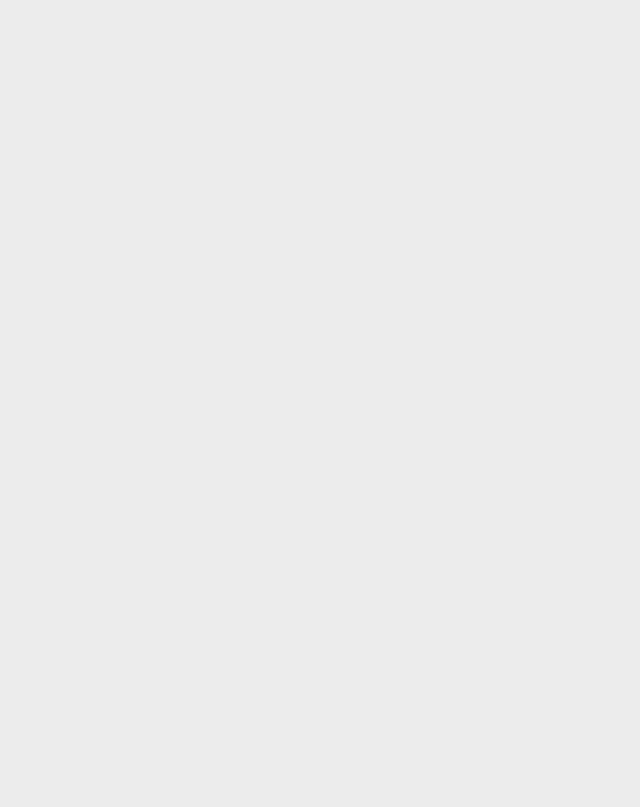
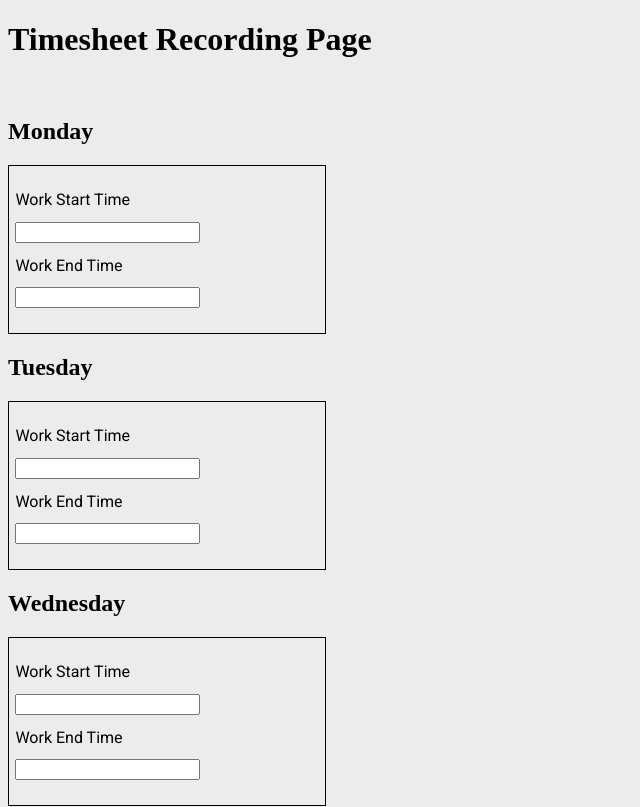
Before and after one commit to NotMash/FDM-Group-Employee-Timesheet-Portal, a React (Create React App) app in the folder frontend/: page /#/timesheet_recording_page in a window 1280 px wide. Before the commit this address had no page. Shown: the top 807 px of the page, without its empty margins (0-640 px from the left). Built offline with nearby package versions, Linux system fonts and the light colour scheme.

Commit message:
added timesheet recording page per day

```diff
--- a/frontend/src/App.js
+++ b/frontend/src/App.js
@@ -5,6 +5,7 @@ import ConsultantHomePage from "./Pages/Consultant/consultant_home_page";
 import FinanceTeamMemberHomePage from "./Pages/Finance_Team/finance_team_mem_home_page";
 import ITTechnicianHomePage from "./Pages/IT_Technician/it_technician_home_page";
 import LineManagerHomePage from "./Pages/Line_Manager/line_manager_home_page";
+import TimesheetRecordingPage from "./Pages/Consultant/timesheet_recording_page";
 
 function App()
 {
@@ -17,6 +18,7 @@ function App()
         <Route path="/finance_team_member_home_page" element={<FinanceTeamMemberHomePage/>}/>
         <Route path="/it_technician_home_page" element={<ITTechnicianHomePage/>}/>
         <Route path="/line_manager_home_page" element={<LineManagerHomePage/>}/>
+        <Route path="/timesheet_recording_page" element={<TimesheetRecordingPage/>}/>
       </Routes>
     </HashRouter>
   )
--- a/frontend/src/Components/Consultant_Home_Page/ConsultantLinks.js
+++ b/frontend/src/Components/Consultant_Home_Page/ConsultantLinks.js
@@ -4,7 +4,7 @@ function ConsultantLinks(){
     return(
         <>
             <nav>
-                <Link to=""><p>Record Times</p></Link>
+                <Link to="/timesheet_recording_page"><p>Create Timesheet</p></Link>
                 <Link to=""><p>View Timesheet</p></Link>
                 <Link to=""><p>View Saved Timesheets</p></Link>
                 <Link to="/"><p>Back</p></Link>
--- a/frontend/src/Components/LoginForm/LoginForm.js
+++ b/frontend/src/Components/LoginForm/LoginForm.js
@@ -41,6 +41,7 @@ function LoginForm()
                             <option>Consultant</option>
                             <option>Line Manager</option>
                             <option>Finance Team Member</option>
+                            <option>IT Technician</option>
                         </select>
                     </li>
                     <li>
--- /dev/null
+++ b/frontend/src/Components/Timesheet_Recording_Page/Day_Header/day_header.js
@@ -0,0 +1,9 @@
+function DayHeader(props){
+    return(
+        <>
+            <h2>{props.day}</h2>
+        </>
+    )
+}
+
+export default DayHeader
--- /dev/null
+++ b/frontend/src/Components/Timesheet_Recording_Page/Form_At_Day/form_at_day.module.css
@@ -0,0 +1,4 @@
+.TimesheetFormDay{
+    border: solid 0.1em black;
+    width: 25%;
+}
--- /dev/null
+++ b/frontend/src/Components/Timesheet_Recording_Page/Form_At_Day/timesheet_form_day.js
@@ -0,0 +1,31 @@
+import DayHeader from "../Day_Header/day_header"
+import styles from "../Form_At_Day/form_at_day.module.css"
+
+function TimesheetFormDay(props) {
+    return(
+        <>
+            <div>
+                <DayHeader day={props.day}/>
+
+                <form className={styles.TimesheetFormDay}>
+                    <ul>
+                        <li>
+                            <label>Work Start Time</label>
+                        </li>
+                        <li>
+                            <input name="work_start_time" type="text"></input>
+                        </li>
+                        <li>
+                            <label>Work End Time</label>
+                        </li>
+                        <li>
+                            <input name="work_end_time" type="text"></input>
+                        </li><br/>
+                    </ul>
+                </form>
+            </div>
+        </>
+    )
+}
+
+export default TimesheetFormDay
--- /dev/null
+++ b/frontend/src/Pages/Consultant/timesheet_recording_page.js
@@ -0,0 +1,16 @@
+import TimesheetFormDay from "../../Components/Timesheet_Recording_Page/Form_At_Day/timesheet_form_day"
+
+function TimesheetRecordingPage(){
+    return(
+        <>
+            <h1>Timesheet Recording Page</h1><br/>
+            <TimesheetFormDay day="Monday"/>
+            <TimesheetFormDay day="Tuesday"/>
+            <TimesheetFormDay day="Wednesday"/>
+            <TimesheetFormDay day="Thursday"/>
+            <TimesheetFormDay day="Friday"/>
+        </>
+    )
+}
+
+export default TimesheetRecordingPage
```
